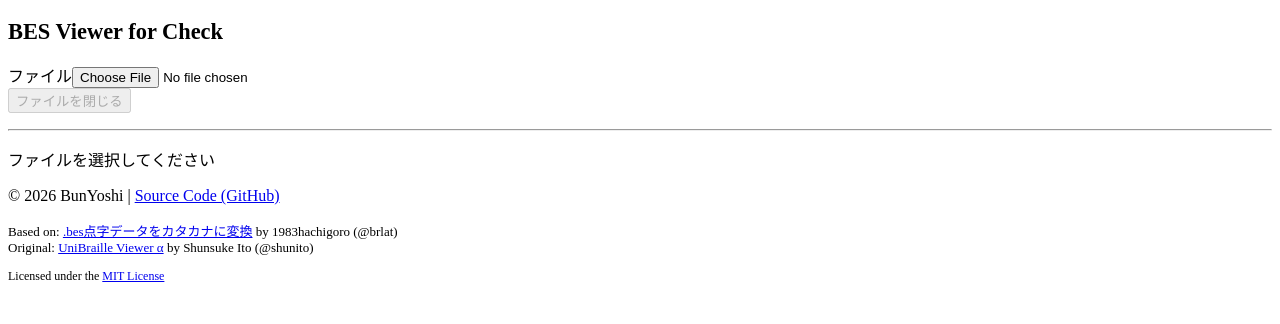
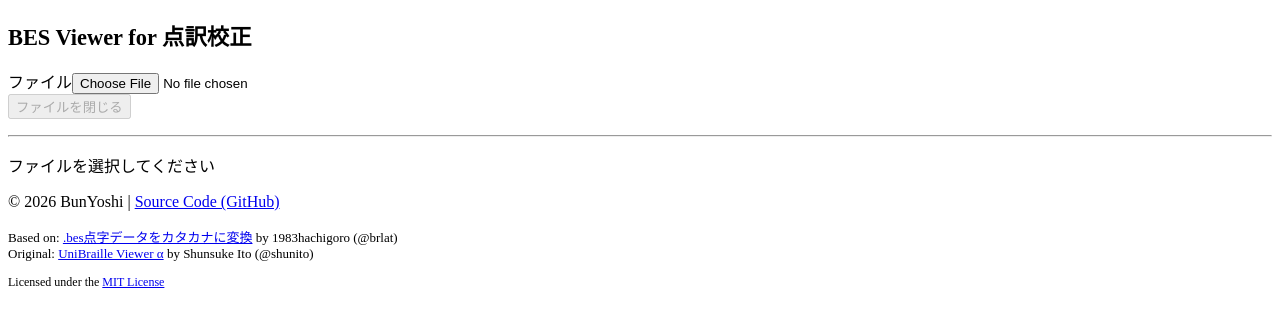
Before and after one commit to BunYoshi/bes-viewer-for-check, a Vue app: page / in a window 1280 px wide. Shown: the top 324 px of the page. Built offline with nearby package versions, Linux system fonts and the light colour scheme; what @oruga-ui/oruga-next would draw is missing.

Commit message:
READMEなど修正

```diff
--- a/index.html
+++ b/index.html
@@ -3,14 +3,14 @@
   <head>
     <meta charset="UTF-8" />
     <meta name="viewport" content="width=device-width, initial-scale=1.0" />
-    <meta property="og:title" content="BES Viewer for Check">
+    <meta property="og:title" content="BES Viewer for 点訳校正">
     <meta property="og:description" content="点訳校正者向けのBESデータ確認用ツールです">
     <meta name="description" content="点訳校正者向けのBESデータ確認用ツールです">
     <meta property="og:type" content="website">
     <link rel="icon" href="./favicon.ico">
     <link rel="icon" type="image/png" sizes="192x192" href="./icon.png">
     <link rel="apple-touch-icon" href="./icon.png">
-    <title>BES Viewer for Check</title>
+    <title>BES Viewer for 点訳校正</title>
   </head>
   <body>
     <div id="app"></div>
--- a/package.json
+++ b/package.json
@@ -1,5 +1,5 @@
 {
-  "name": "BES Viewer for Check",
+  "name": "BES Viewer for 点訳校正",
   "private": true,
   "version": "0.0.0",
   "type": "module",
--- a/src/convertKana.ts
+++ b/src/convertKana.ts
@@ -3,14 +3,14 @@ import * as Tables from './tables'
 
 export function convertKana(text: string): string {
 
-  const endSymbols = "[\\u2800|\\u2816|_|？|@|…|=|：|】|”|’|＞|』|｝|\\)|\\||※|＊|、|。|・|⠢|│]"
+  const endSymbols = "[\\u2800|\\u2816|_|？|@|…|=|：|】|”|’|＞|』|｝|\\)|\\||※|☆|、|。|・|⠢|│]"
   function createRegex(prefix: string) {
     return new RegExp(`${prefix}(?=${endSymbols}|$)`, "gu")
   }
 
   const convertedSymbols = text
     .replace(/\u2800\u2800⠔⠔\u2800/g, '\u2800\u2800☆\u2800')
-    .replace(/\u2800\u2800⠢⠢\u2800/g, '\u2800\u2800★\u2800')
+    .replace(/\u2800\u2800⠢⠢\u2800/g, '\u2800\u2800☆☆\u2800')
     .replace(/⠸⠸\u2800\u2800/g, '\/\/＿')
     .replace(/⠸\u2800\u2800/g, '\/＿')
     .replace(/⠪⠒⠒⠕/g, '⇔')
@@ -46,7 +46,7 @@ export function convertKana(text: string): string {
     .replace(/⠤/g, '_')
     .replace(/⠶/g, '│')
     .replace(createRegex('⠲'), '。')
-    .replace(createRegex('⠠⠢'), '＊')
+    .replace(createRegex('⠠⠢'), '☆☆☆')
     .replace(createRegex('⠢'), '？')
     .replace(/⠐\u2800/g, '・\u2800')
     .replace(createRegex('⠖'), '！')
--- a/src/i18n.ts
+++ b/src/i18n.ts
@@ -4,7 +4,7 @@ export type Locale = 'ja' | 'en'
 
 const messages = {
   ja: {
-    title: 'BES Viewer for Check',
+    title: 'BES Viewer for 点訳校正',
     selectFile: 'ファイル',
     closeFile: 'ファイルを閉じる',
     copyBody: '本文をクリップボードにコピー',
@@ -19,7 +19,7 @@ const messages = {
     backToTocBraille: '⠾⠩⠐⠳⠯⠀⠾⠐⠞⠙'
   },
   en: {
-    title: 'BES Viewer for Check',
+    title: 'BES Viewer for Checking',
     selectFile: 'File',
     closeFile: 'Close File',
     copyBody: 'Copy text to clipboard',
--- a/vite.config.ts
+++ b/vite.config.ts
@@ -3,7 +3,7 @@ import vue from '@vitejs/plugin-vue'
 import { VitePWA } from 'vite-plugin-pwa'
 
 export default defineConfig({
-  base: '/bes-viewer-for-check/',
+  base: '/bes2kana-for-checking/',
   plugins: [
     vue(),
     // 👇 追加するブロック
@@ -13,5 +13,9 @@ export default defineConfig({
         navigateFallbackDenylist: [/^\/LICENSE\.txt$/]
       }
     })
-  ],  assetsInclude: ['**/*.BES', '**/*.bes', '**/*.BESX', '**/*.besx']
+  ],
+  build: {
+    cssMinify: 'esbuild'
+  },
+  assetsInclude: ['**/*.BES', '**/*.bes', '**/*.BESX', '**/*.besx']
 })
```
Also changed, not shown: 2 other files (tests, documents, lock files or other folders).
